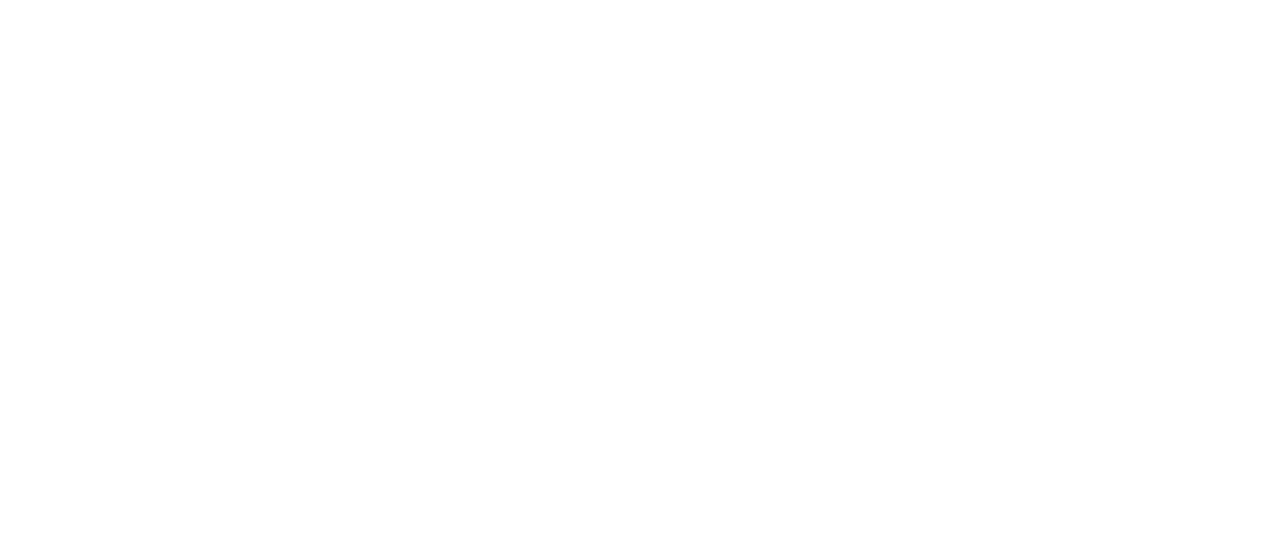
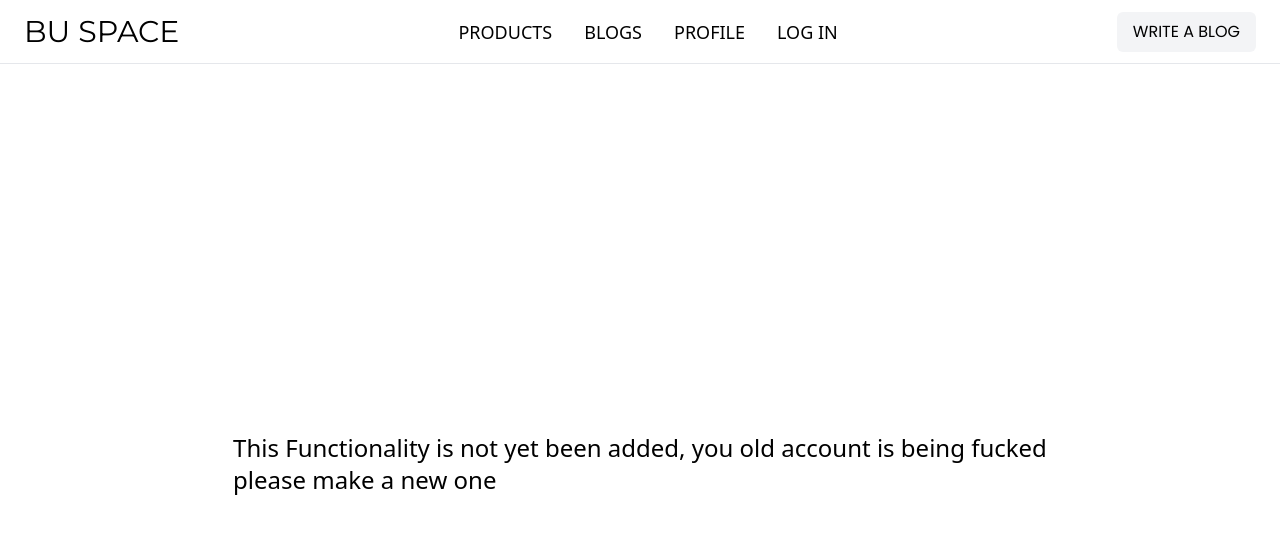
Before and after one commit to vishuRizz/BU-Space_Blog-App, a React (Vite) app in the folder frontend/: page /forgetpassword in a window 1280 px wide. Before the commit this address had no page. Shown: the top 534 px of the page. Built offline with nearby package versions, Linux system fonts and the light colour scheme.

Commit message:
forgetfunctionalitybluff

```diff
--- a/frontend/src/App.tsx
+++ b/frontend/src/App.tsx
@@ -6,6 +6,7 @@ import Blogs from "./pages/mainPages/Blogs";
 import Home from "./pages/mainPages/Home";
 import Profile from "./pages/mainPages/Profile";
 import NewBlogPage from "./pages/mainPages/NewBlogPage";
+import ForgetPass from "./pages/authPages/ForgetPass";
 function App() {
 
   return (
@@ -19,6 +20,7 @@ function App() {
       <Route path="/blogs" element={<Blogs/>}/>
       <Route path="/profile" element={<Profile/>}/>
       <Route path="/new-blog" element={<NewBlogPage/>}/>
+      <Route path="/forgetpassword" element={<ForgetPass/>} />
     </Routes>
     </BrowserRouter>
   )
--- a/frontend/src/components/AboutPage.tsx
+++ b/frontend/src/components/AboutPage.tsx
@@ -61,7 +61,7 @@ function About() {
         ref={aboutSectionRef}
         className="relative h-screen bg-center bg-cover"
         style={{
-            backgroundImage: `url("https://images.pexels.com/photos/15286/pexels-photo.jpg?auto=compress&cs=tinysrgb&w=1260&h=750&dpr=2")`
+            backgroundImage: `url("https://images.pexels.com/photos/164005/pexels-photo-164005.jpeg?auto=compress&cs=tinysrgb&w=800")`
         }}
       >
 
--- a/frontend/src/components/SigninMain.tsx
+++ b/frontend/src/components/SigninMain.tsx
@@ -66,6 +66,11 @@ const SigninMain = () => {
                 id="password"
                 placeholder="Password"
               />
+              <div onClick={()=>{
+                navigate("/forgetpassword")
+              }} className="pt-1 pl-2 mt-1 text-sm text-blue-600 cursor-pointer">
+                Forget Password?
+              </div>
 
 
               <button className="login-button" type="submit">
--- a/frontend/src/components/SignupMain.tsx
+++ b/frontend/src/components/SignupMain.tsx
@@ -84,7 +84,7 @@ const SignupMain = () => {
                 type="password"
                 name="password"
                 id="password"
-                placeholder="Password"
+                placeholder="Password(min 6 char)"
               />
 
 
--- /dev/null
+++ b/frontend/src/pages/authPages/ForgetPass.tsx
@@ -0,0 +1,15 @@
+import Navbar from "../../components/Navbar"
+
+function ForgetPass() {
+  return (
+    <div>
+        <Navbar/>
+    <div className="flex items-center justify-center h-screen text-2xl">
+      This Functionality is not yet been added, you old account is being fucked <br />
+      please make a new one
+    </div>
+    </div>
+  )
+}
+
+export default ForgetPass
```
